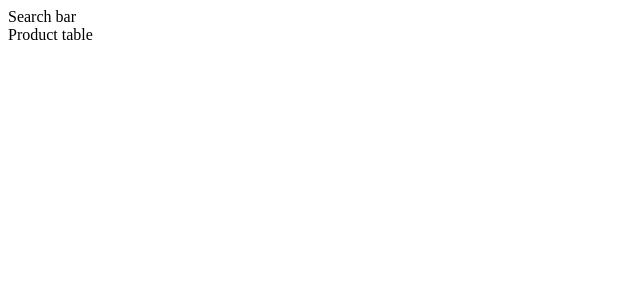
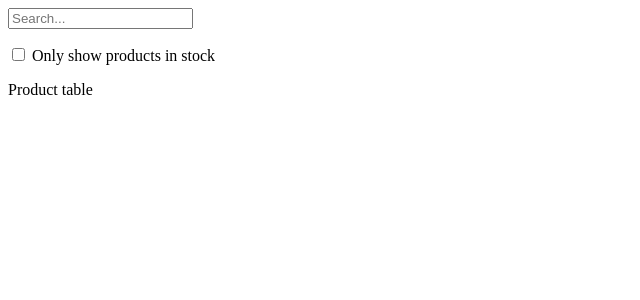
Before and after one commit to DujeVatavuk/thinking-in-react, a React (Create React App) app: page / in a window 1280 px wide. Shown: the top 300 px of the page, without its empty margins (0-640 px from the left). Built offline with nearby package versions, Linux system fonts and the light colour scheme.

Commit message:
implement SearchBar, ProductRow and ProductCategoryRow

```diff
--- a/src/components/SearchBar.tsx
+++ b/src/components/SearchBar.tsx
@@ -2,6 +2,13 @@ import React from "react";
 
 export default function SearchBar() {
   return (
-    <div>Search bar</div>
+    <form>
+      <input type="text" placeholder="Search..." />
+      <p>
+        <input type="checkbox" />
+        {" "}
+        Only show products in stock
+      </p>
+    </form>
   );
 }
```
Also changed, not shown: src/components/ProductCategoryRow.tsx (+6 -2 lines), src/components/ProductRow.tsx (+11 -2 lines).
